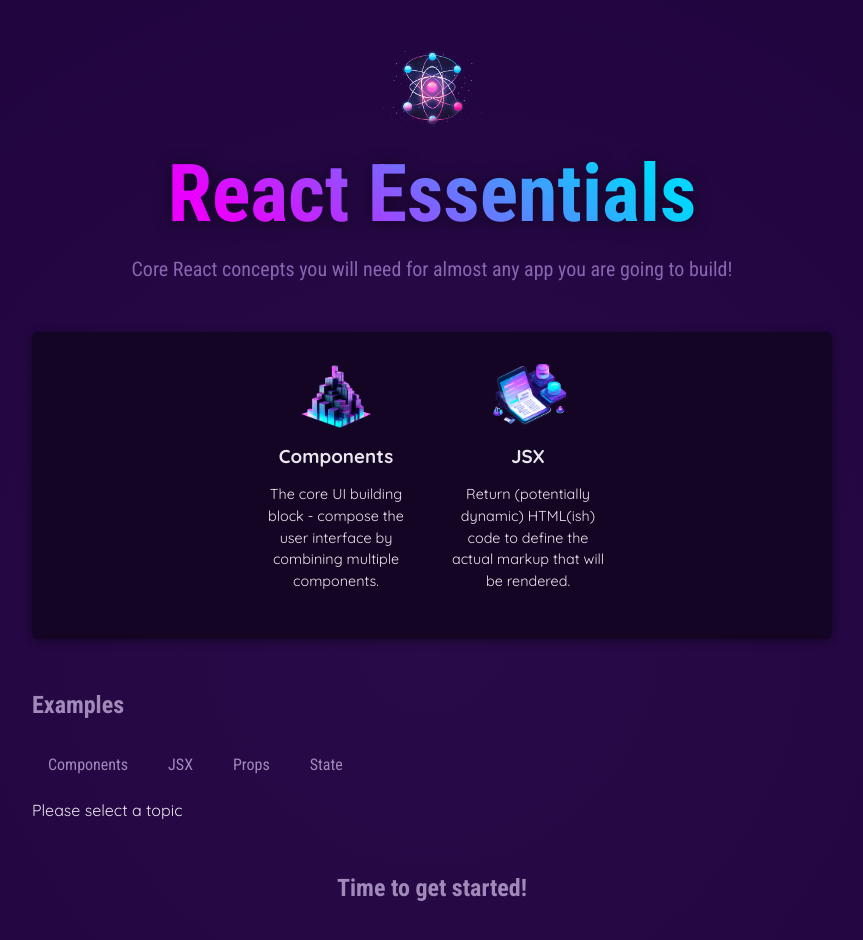
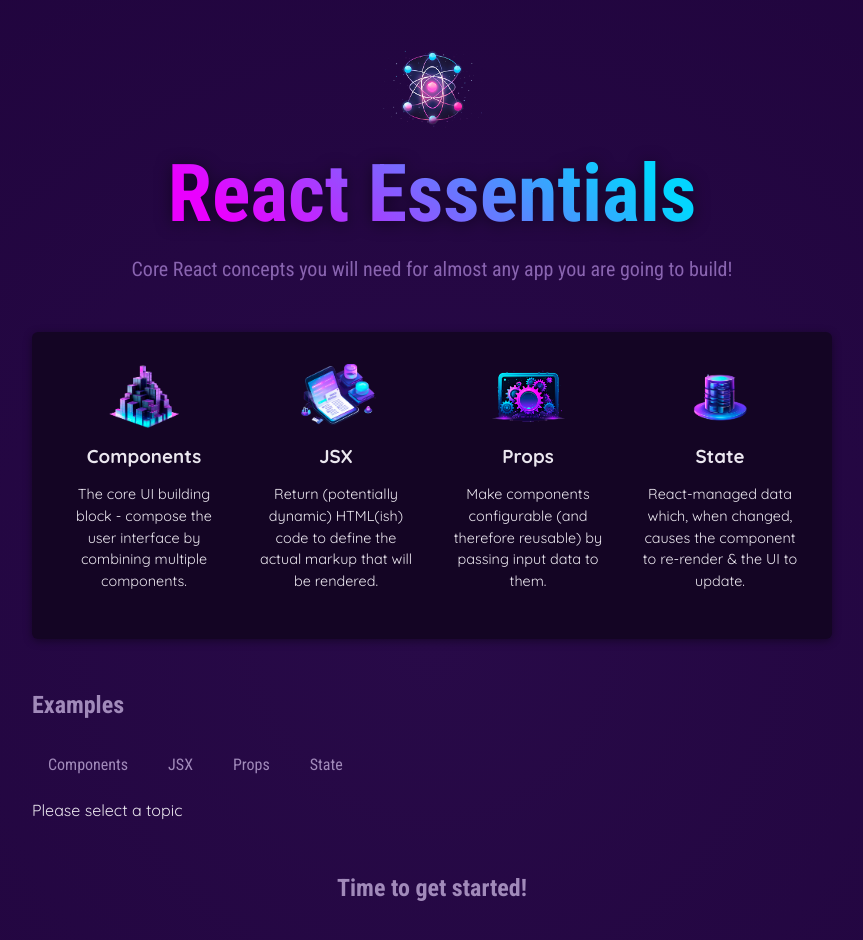
Before and after one commit to Olegborodko/react-udemy, a React (Vite) app: page / in a window 1280 px wide. Shown: the top 940 px of the page, without its empty margins (208-1071 px from the left). Built offline with nearby package versions, Linux system fonts and the light colour scheme.

Commit message:
map, list data

```diff
--- a/src/App.jsx
+++ b/src/App.jsx
@@ -19,13 +19,9 @@
       <main>
         <section id="core-concepts">
           <ul>
-            <CoreConcept {...CORE_CONCEPTS[0]}
-            />
-            <CoreConcept
-              title={CORE_CONCEPTS[1].title}
-              description={CORE_CONCEPTS[1].description}
-              image={CORE_CONCEPTS[1].image}
-            />
+            {CORE_CONCEPTS.map(conceptItem => {
+              return <CoreConcept key={conceptItem.title} {...conceptItem} />
+            })}
           </ul>
         </section>
         <section id="examples">
```
Also changed, not shown: doc/57.txt (added), doc/58.txt (added).
